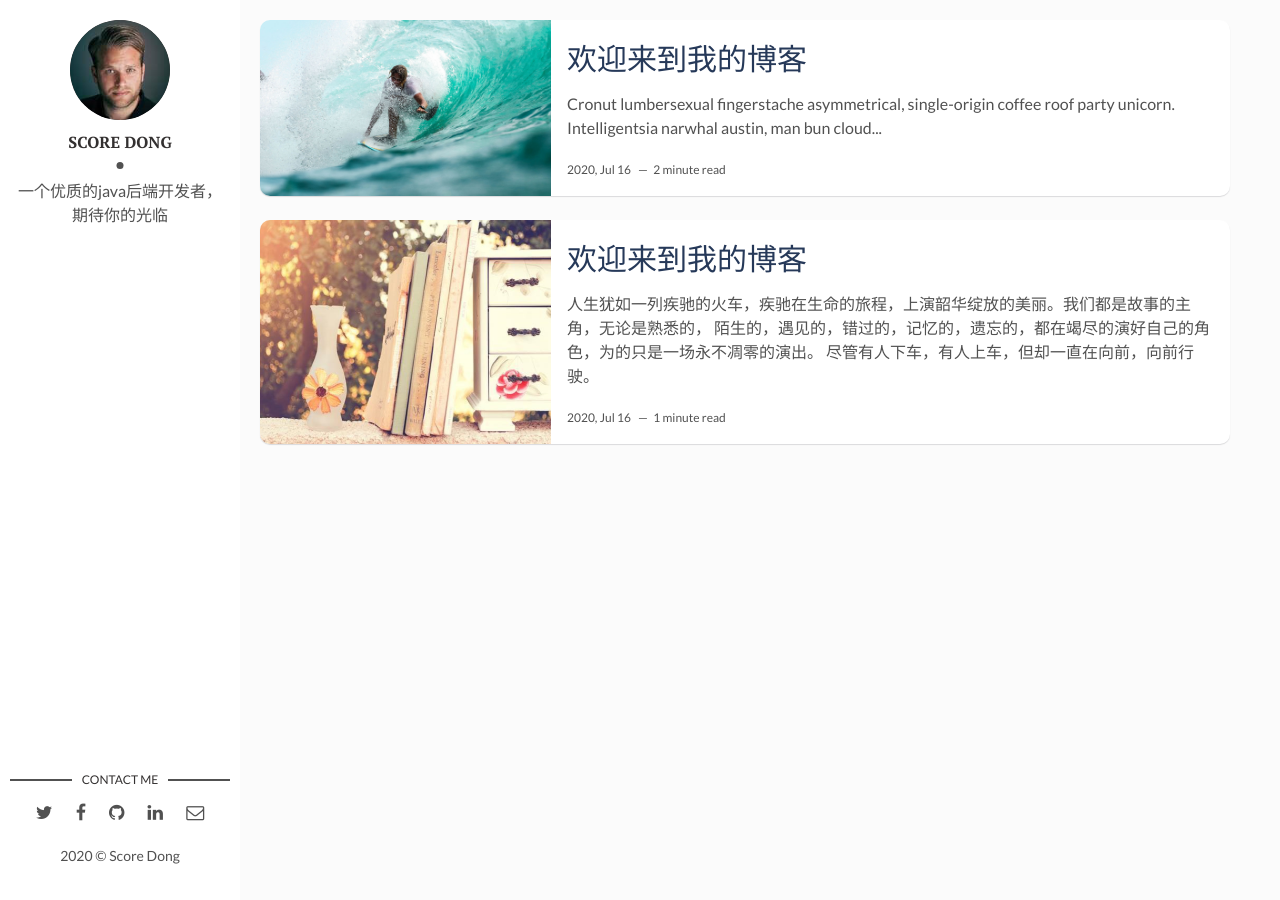
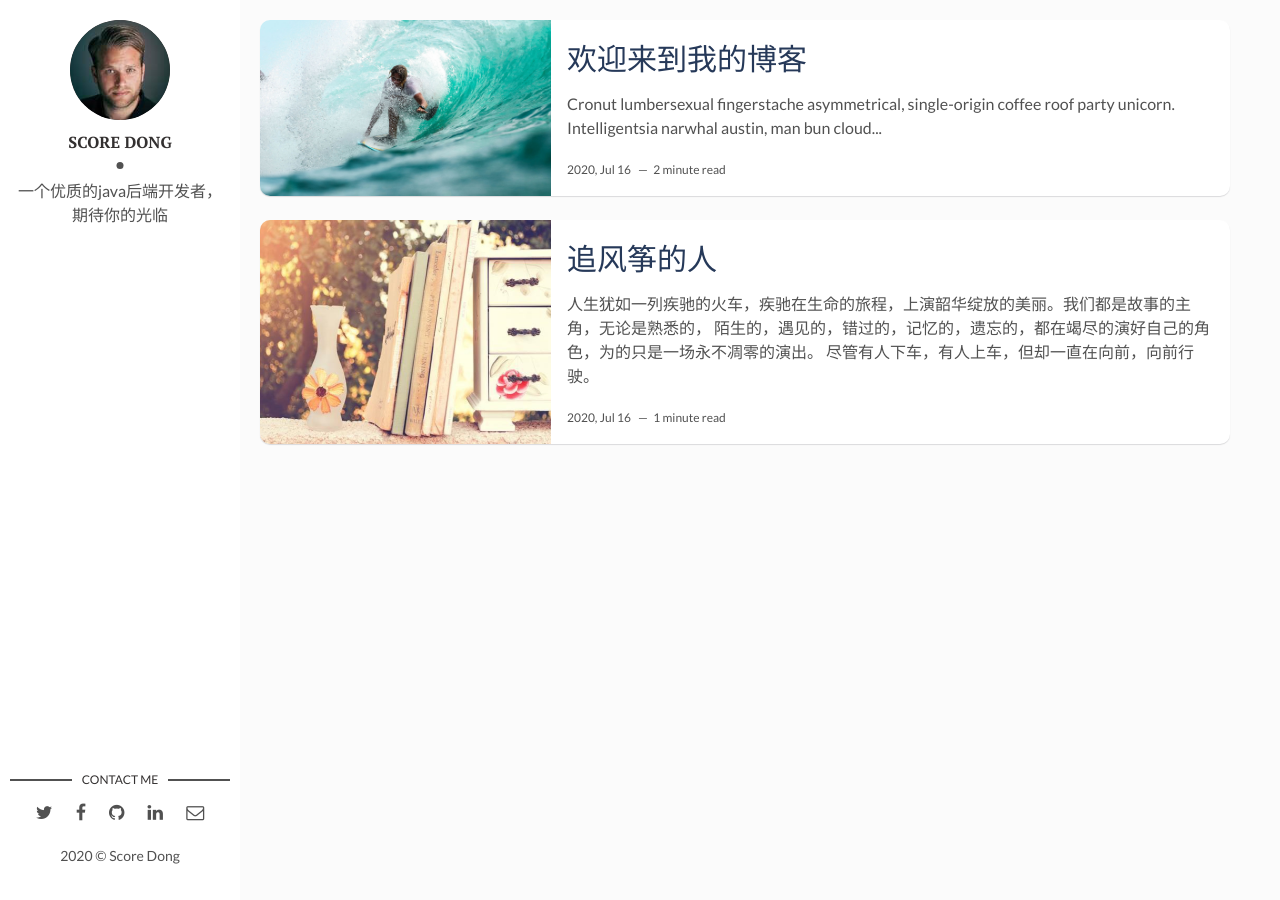
Before and after one commit to ScoreDong/Dslog, a Jekyll site: the page built from index.html, in a window 1280 px wide. Built offline with Jekyll 4.4.1, drawn with Linux system fonts in a browser that asks for light colours; the list of posts is cut into pages by our own code.

Commit message:
修改文件: _posts/2020-04-06-welcome-to-jekyll.markdown

```diff
--- a/_posts/2020-04-06-welcome-to-jekyll.markdown
+++ b/_posts/2020-04-06-welcome-to-jekyll.markdown
@@ -1,6 +1,6 @@
 ---
 layout: post
-title: 欢迎来到我的博客
+title: 追风筝的人
 date: 2020-07-16 13:32:20 +0300
 description: 《若有轮回，我仍是追风筝的人》 # Add post description (optional)
 img: fengzheng.jpg # Add image post (optional)
```
